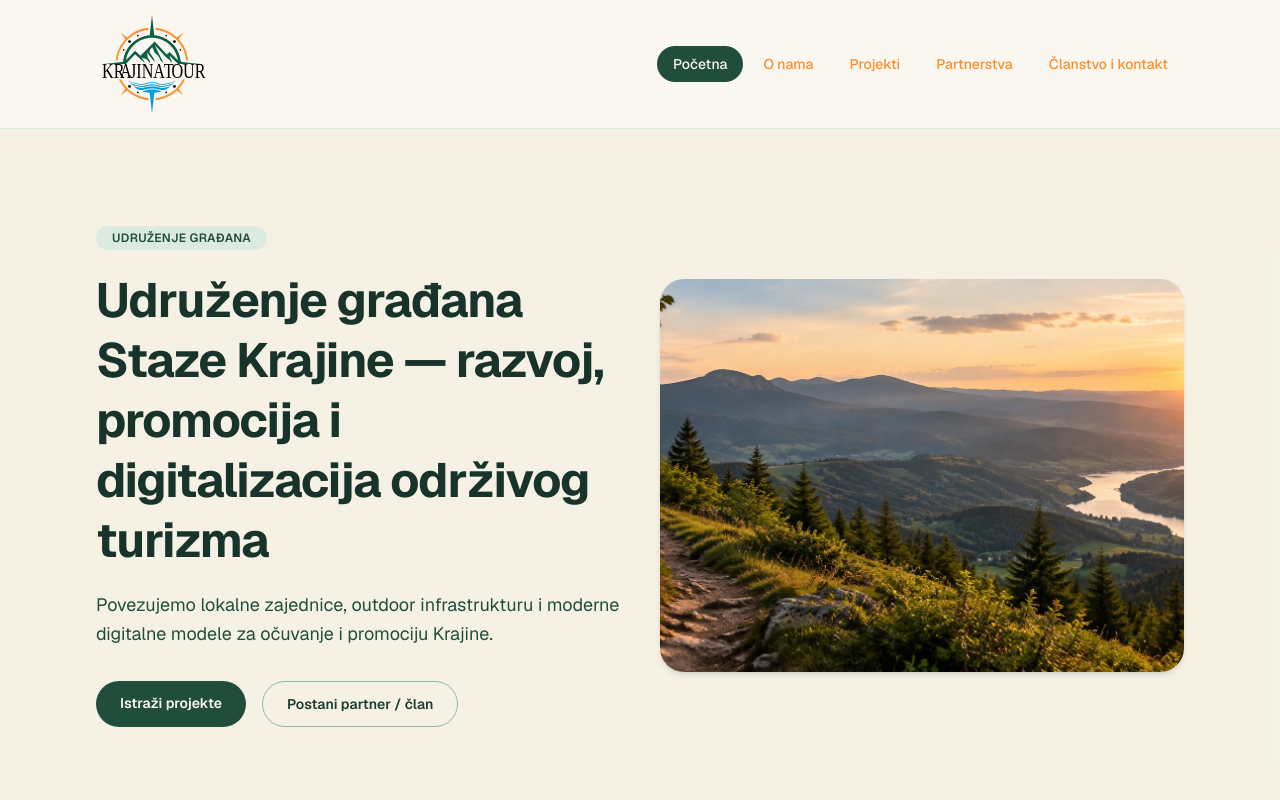
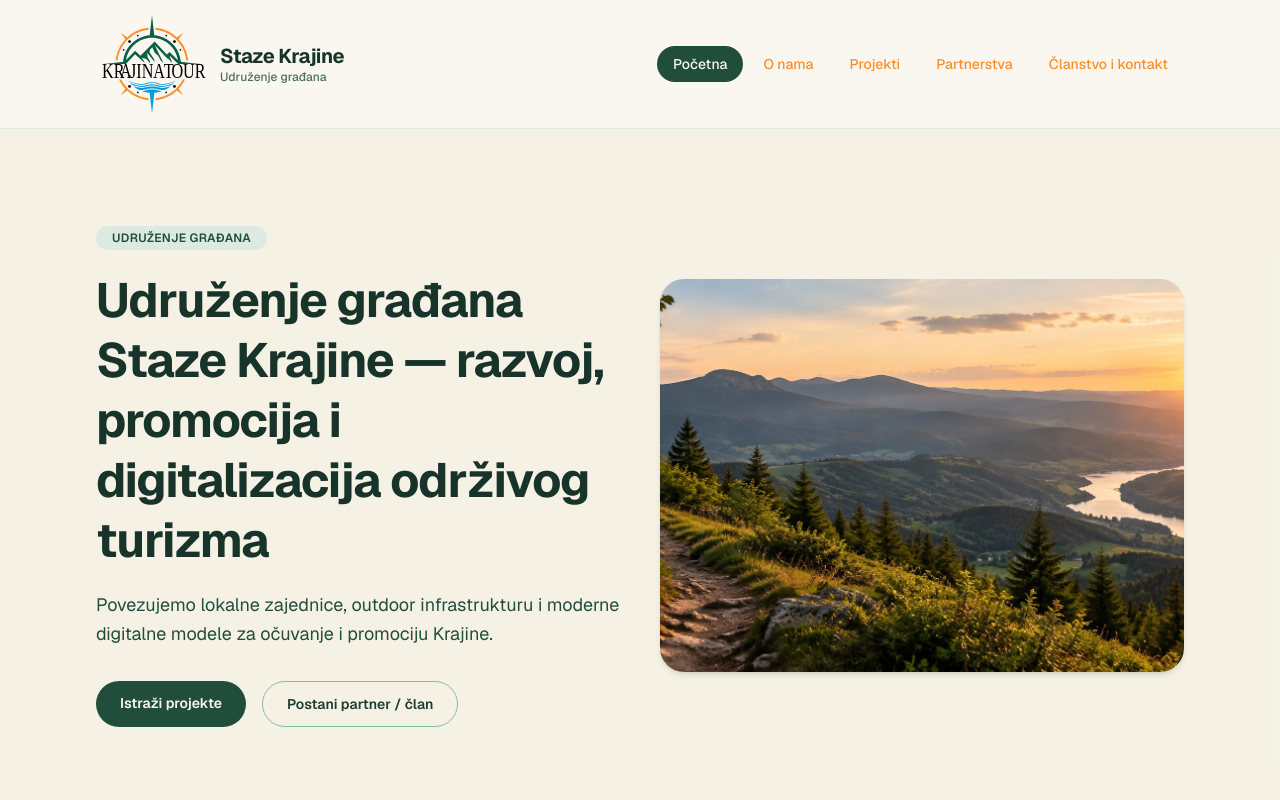
Before and after one commit to KellyVektorAI/stazekrajine-org, a Next.js app: page / in a window 1280 px wide. Shown: the top 800 px of the page. Built offline with nearby package versions, Linux system fonts and the light colour scheme.

Commit message:
Update Logo.tsx

```diff
--- a/components/Logo.tsx
+++ b/components/Logo.tsx
@@ -18,9 +18,17 @@ export function Logo({ className = "h-24 w-auto sm:h-28" }: { className?: string
   return (
     <Link
       href="/"
-      className="flex items-center text-forest-900 transition-opacity hover:opacity-80"
+      className="flex items-center gap-3 text-forest-900 transition-opacity hover:opacity-80"
     >
       <TrailMark className={className} />
+      <div className="flex flex-col justify-center">
+        <span className="text-xl font-bold tracking-tight text-forest-900 leading-tight">
+          Staze Krajine
+        </span>
+        <span className="text-xs font-medium text-forest-700/80">
+          Udruženje građana
+        </span>
+      </div>
     </Link>
   );
 }
```
